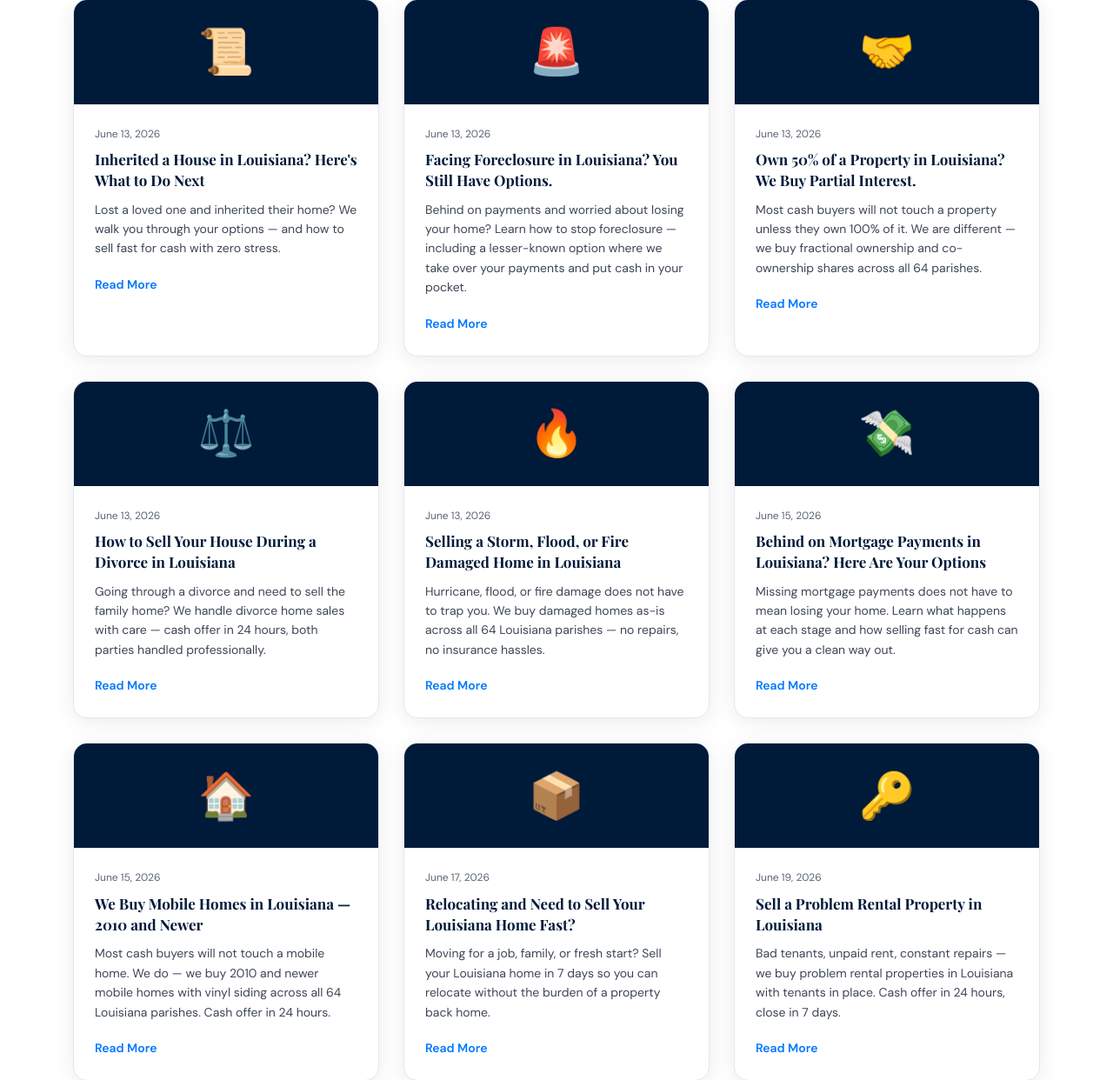
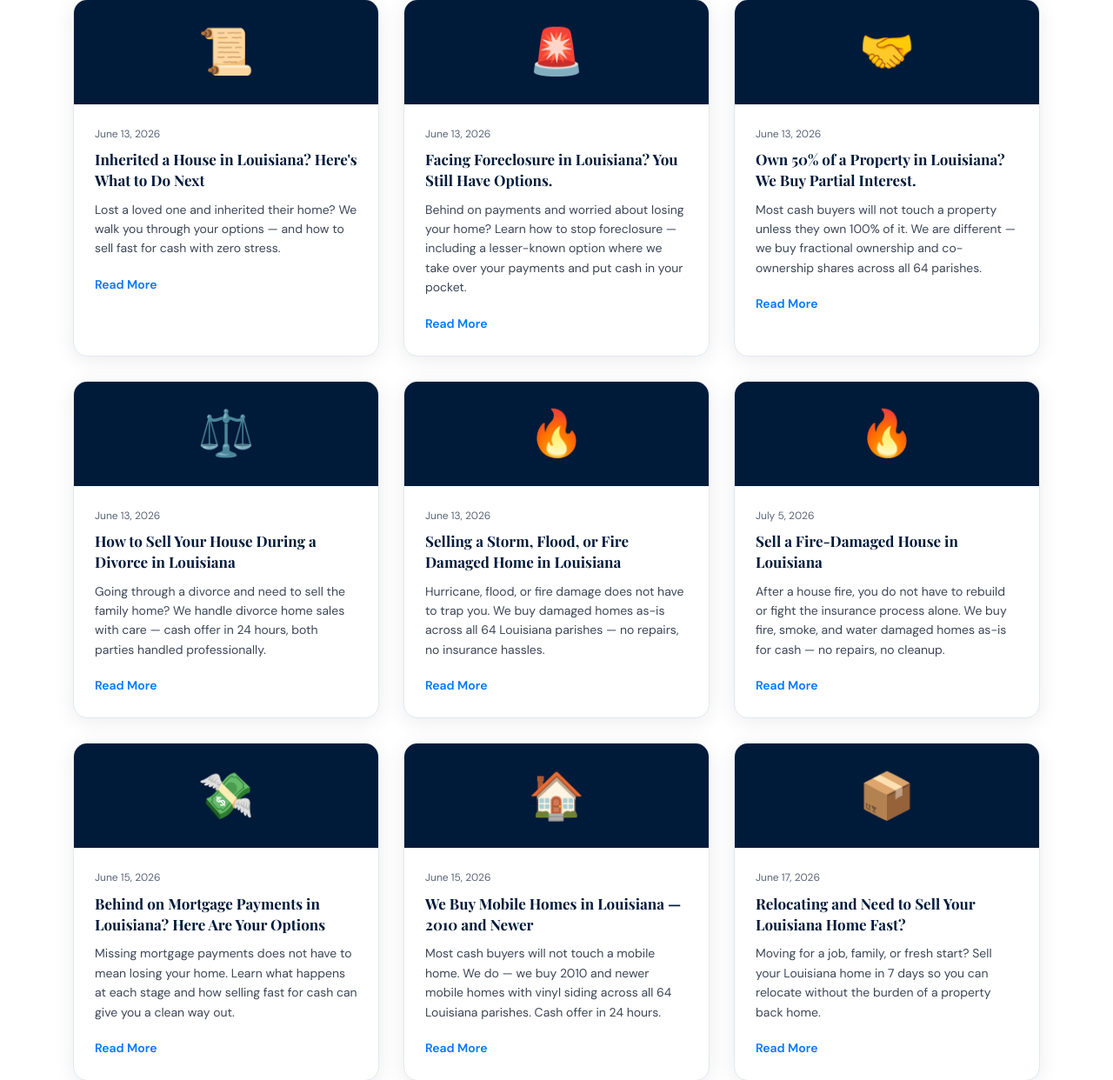
Before and after one commit to Armstrongrealestate/Website, a Flask app: page /blog in a window 1280 px wide. Shown: the part 522-1764 px from the top of the page at 87% size. Run offline with Flask 3, Linux system fonts and the light colour scheme.

Commit message:
Add Franklin, New Iberia, fire-damage cards to blog index

```diff
--- a/templates/blog.html
+++ b/templates/blog.html
@@ -31,6 +31,7 @@
           ('buying-partial-interest-property-louisiana', 'Own 50% of a Property in Louisiana? We Buy Partial Interest.', 'June 13, 2026', 'Most cash buyers will not touch a property unless they own 100% of it. We are different — we buy fractional ownership and co-ownership shares across all 64 parishes.', '🤝'),
           ('selling-house-during-divorce-louisiana', 'How to Sell Your House During a Divorce in Louisiana', 'June 13, 2026', 'Going through a divorce and need to sell the family home? We handle divorce home sales with care — cash offer in 24 hours, both parties handled professionally.', '⚖️'),
           ('storm-damage-house-louisiana', 'Selling a Storm, Flood, or Fire Damaged Home in Louisiana', 'June 13, 2026', 'Hurricane, flood, or fire damage does not have to trap you. We buy damaged homes as-is across all 64 Louisiana parishes — no repairs, no insurance hassles.', '🔥'),
+          ('sell-fire-damaged-house-louisiana', 'Sell a Fire-Damaged House in Louisiana', 'July 5, 2026', 'After a house fire, you do not have to rebuild or fight the insurance process alone. We buy fire, smoke, and water damaged homes as-is for cash — no repairs, no cleanup.', '🔥'),
           ('behind-on-mortgage-payments-louisiana', 'Behind on Mortgage Payments in Louisiana? Here Are Your Options', 'June 15, 2026', 'Missing mortgage payments does not have to mean losing your home. Learn what happens at each stage and how selling fast for cash can give you a clean way out.', '💸'),
           ('we-buy-mobile-homes-louisiana', 'We Buy Mobile Homes in Louisiana — 2010 and Newer', 'June 15, 2026', 'Most cash buyers will not touch a mobile home. We do — we buy 2010 and newer mobile homes with vinyl siding across all 64 Louisiana parishes. Cash offer in 24 hours.', '🏠'),
           ('relocating-need-to-sell-house-louisiana', 'Relocating and Need to Sell Your Louisiana Home Fast?', 'June 17, 2026', 'Moving for a job, family, or fresh start? Sell your Louisiana home in 7 days so you can relocate without the burden of a property back home.', '📦'),
@@ -80,6 +81,8 @@
           ('sell-my-house-fast-many-la', 'Sell My House Fast in Many, LA', 'Sabine Parish'),
           ('sell-my-house-fast-alexandria-la', 'Sell My House Fast in Alexandria, LA', 'Rapides Parish'),
           ('sell-my-house-fast-lafayette', 'Sell My House Fast in Lafayette, LA', 'Lafayette Parish'),
+          ('sell-my-house-fast-new-iberia', 'Sell My House Fast in New Iberia, LA', 'Iberia Parish'),
+          ('sell-my-house-fast-franklin', 'Sell My House Fast in Franklin, LA', 'St. Mary Parish'),
           ('sell-my-house-fast-baton-rouge', 'Sell My House Fast in Baton Rouge, LA', 'East Baton Rouge Parish'),
           ('sell-my-house-fast-new-orleans-la', 'Sell My House Fast in New Orleans, LA', 'Orleans Parish'),
           ('sell-my-house-fast-shreveport-la', 'Sell My House Fast in Shreveport, LA', 'Caddo Parish'),
```
